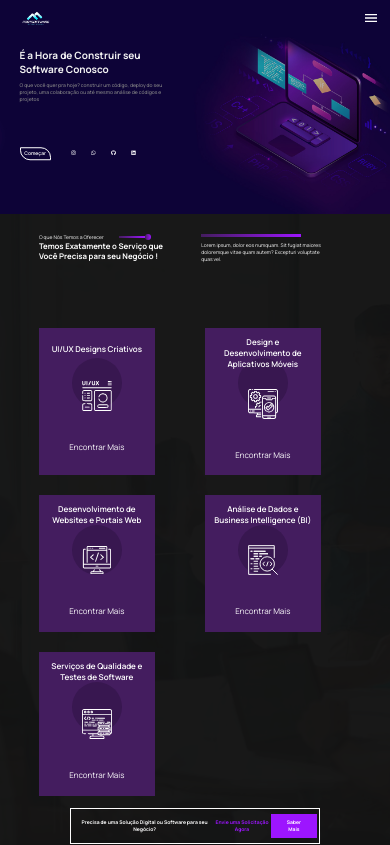
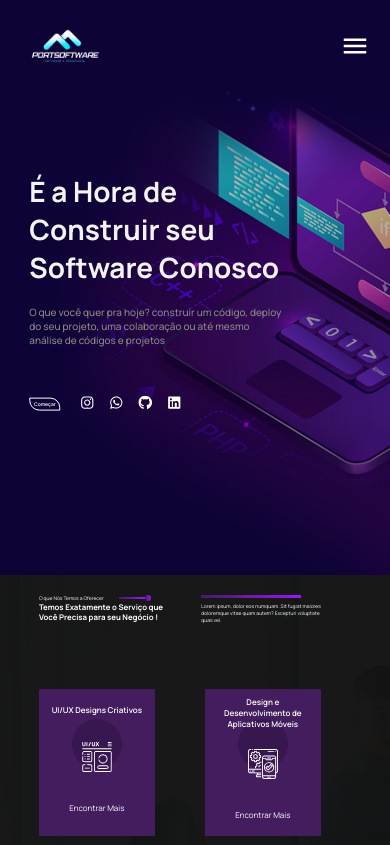
Before and after one commit to PedroPaulo-Git/PortSoftware, a React (Vite) app: page / in a window 390 px wide. Shown: the top 845 px of the page. Built offline with nearby package versions, Linux system fonts and the light colour scheme.

Commit message:
responsive home fix

```diff
--- a/src/components/HeaderHome/HeaderHome.css
+++ b/src/components/HeaderHome/HeaderHome.css
@@ -83,3 +83,13 @@
         margin-left: 4vw;
     }
 }
+
+@media (max-width:420px) {
+  .headerhome-logo{
+    width: 25vw;
+  }
+  .header-mobile svg {
+   font-size: 30px;
+   margin-right: 20px;
+}
+}
--- a/src/components/Home/Home.css
+++ b/src/components/Home/Home.css
@@ -88,3 +88,27 @@
     background-color: #9d15ff;
 
 }
+
+@media (max-width:420px) {
+    .home {
+        height: 150vw;
+    }
+.homeimage {
+    width: 100%;
+    height: 100%;
+    object-fit:cover;
+
+}
+
+.homeimage-info {
+    width: 65%;
+    font-size: 14px;
+  margin-top: 20px;
+  top: 45%;
+  left: 40%;
+}
+.homeimage-info h2 {
+    font-size: 10px;
+}
+
+  }
--- a/src/components/Home/Home.tsx
+++ b/src/components/Home/Home.tsx
@@ -1,6 +1,6 @@
 import './Home.css'
 import { HeaderHome } from '../HeaderHome/HeaderHome'
-import HomeImage from '../../assets/homeproject.jpg'
+import HomeImage from '../../assets/mobilehomebackground.jpg'
 import { Services } from '../Services/Services'
 import { Project } from '../Projects/Project'
 import { BackgroundDesign } from '../backgroundDesign/BackgroundDesign'
```
Also changed, not shown: src/assets/mobilehomebackground.jpg (added).
